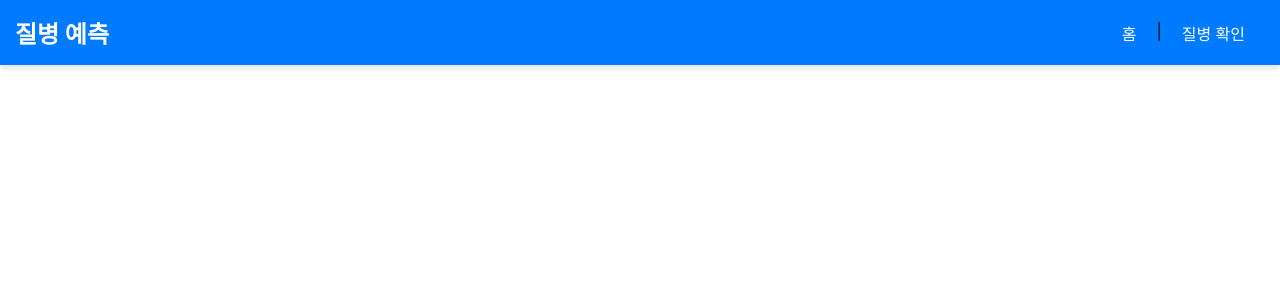
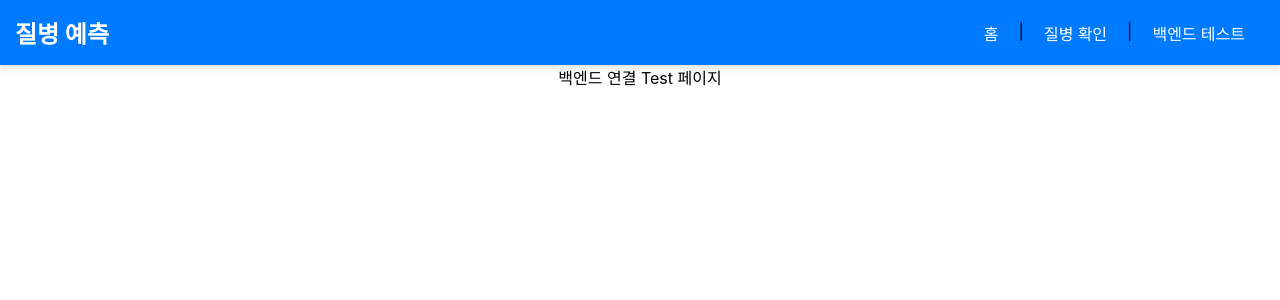
Before and after one commit to LeeSeungHun-35/personal_proj, a React (Create React App) app: page /test in a window 1280 px wide. Before the commit this address had no page. Shown: the top 300 px of the page. Built offline with nearby package versions, Linux system fonts and the light colour scheme; the HTML template or start-up script is replaced by a standard one.

Commit message:
백엔드 연습용 페이지 생성

```diff
--- a/src/App.js
+++ b/src/App.js
@@ -3,17 +3,17 @@ import './App.css';
 import Header from './header/Header';
 import Home from './page/Home';
 import Sym from './page/Sym';
+import Test from './page/Test';
 
 function App() {
-
-
   return (
     <div className="App">
       <BrowserRouter>
         <Header />
         <Routes>
           <Route path="/" element={<Home />} />
-          <Route path="/Sym" element={<Sym />} />
+          <Route path="/sym" element={<Sym />} />
+          <Route path="/test" element={<Test />} />
         </Routes>
       </BrowserRouter>
     </div>
--- a/src/header/Header.jsx
+++ b/src/header/Header.jsx
@@ -8,7 +8,8 @@ const Header = () => {
             <div className='logo'>질병 예측</div>
             <div className='nav-links'>
                 <Link to='/'>홈</Link>|
-                <Link to='/Sym'>질병 확인</Link>
+                <Link to='/Sym'>질병 확인</Link> |
+                <Link to='/Test'>백엔드 테스트</Link>
             </div>
         </nav>
     )
--- /dev/null
+++ b/src/page/Test.jsx
@@ -0,0 +1,9 @@
+import React from 'react'
+
+const Test = () => {
+  return (
+    <div>백엔드 연결 Test 페이지</div>
+  )
+}
+
+export default Test
```
Also changed, not shown: src/page/Test.css (added).
